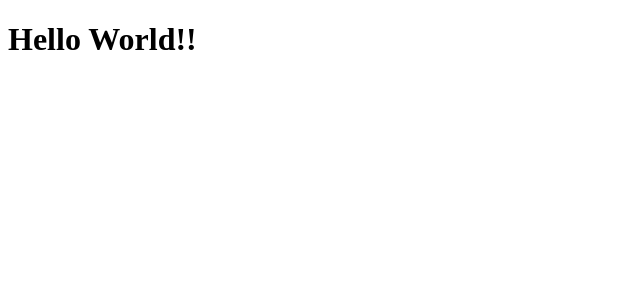
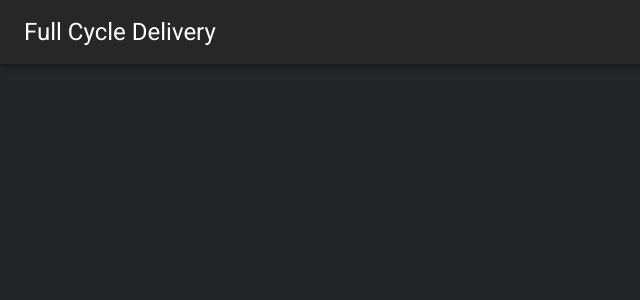
Before and after one commit to humbertoromanojr/car-dealership, a React (Create React App) app: page / in a window 1280 px wide. Shown: the top 300 px of the page, without its empty margins (0-640 px from the left). Built offline with nearby package versions, Linux system fonts and the light colour scheme.

Commit message:
Apply theme

```diff
--- a/src/App.tsx
+++ b/src/App.tsx
@@ -1,9 +1,17 @@
+import { AppBar, CssBaseline, ThemeProvider, Toolbar, Typography } from "@mui/material";
+import theme from "./theme";
 
 function App() {
   return (
-    <div>
-      <h1>Hello World!!</h1>
-    </div>
+    <ThemeProvider theme={theme}>
+      <CssBaseline/>{/* <=== apply background all app */}
+
+      <AppBar>
+        <Toolbar>
+          <Typography variant="h5">Full Cycle Delivery</Typography>
+        </Toolbar>
+      </AppBar>
+    </ThemeProvider>
   );
 }
 
```
